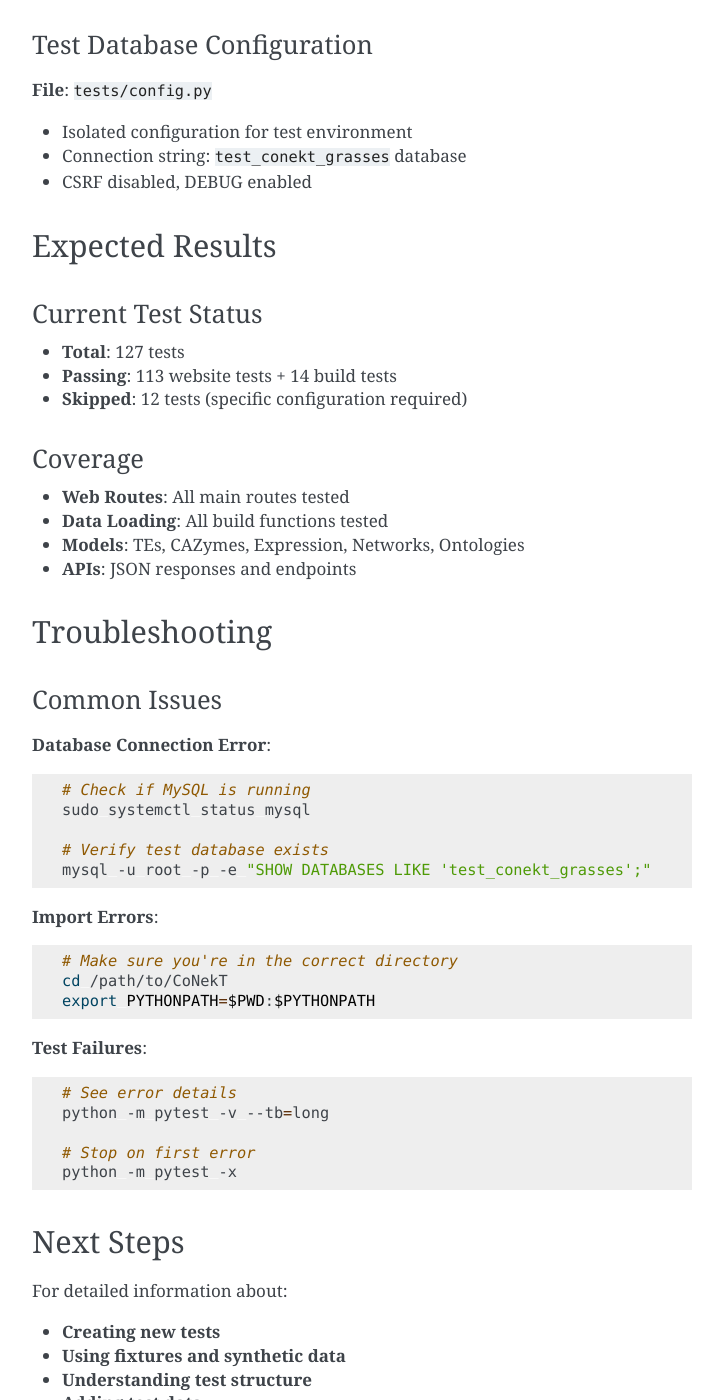
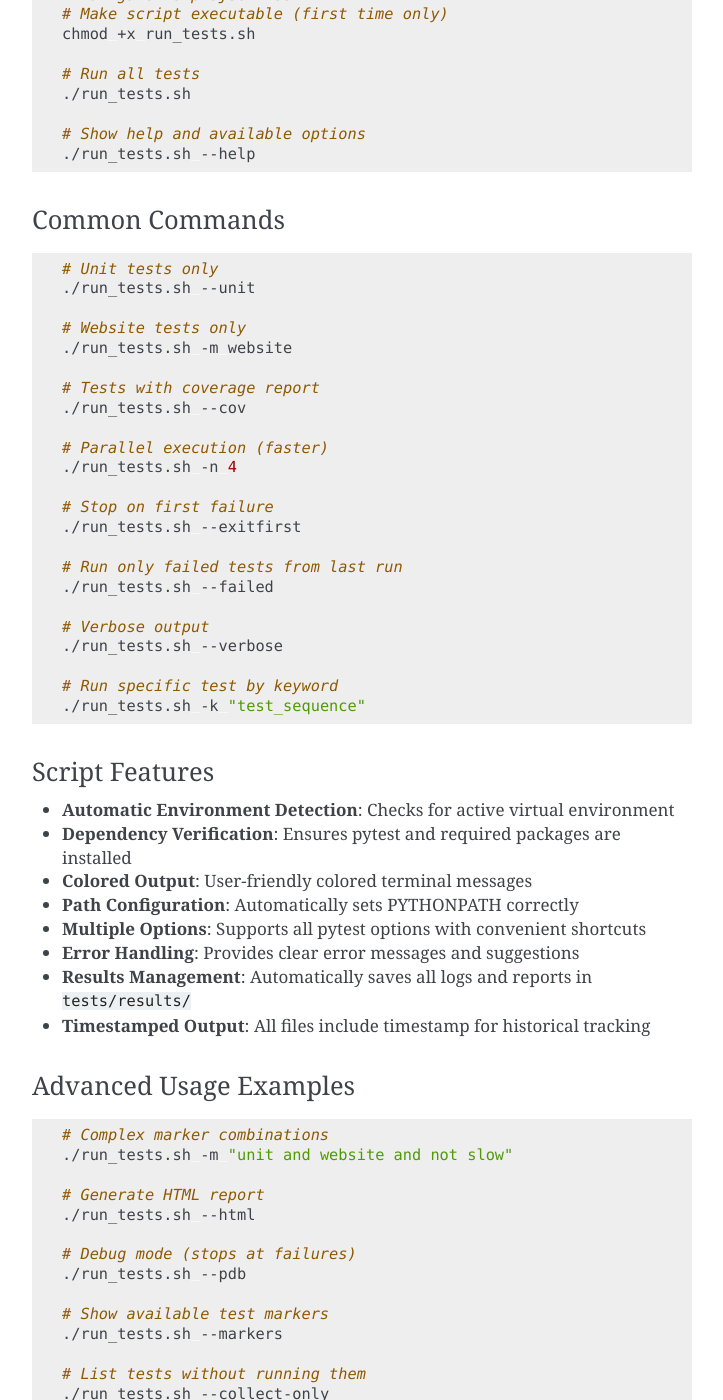
Before and after one commit to labbces/conekt_grasses, a Sphinx documentation site: the page built from CoNekT/docs/source/run_tests.md, in a window 1280 px wide and 1400 px high, scrolled down 2271 px. Shown: the whole window, without its empty margins (388-1111 px from the left). Built offline with Sphinx 7.4.7, drawn with Linux system fonts in a browser that asks for light colours; pages that are not in the unit, such as notebooks, are missing from menus; some of the changed text lies outside the part shown.

Commit message:
feat: adding loggings

````diff
--- a/CoNekT/docs/source/run_tests.md
+++ b/CoNekT/docs/source/run_tests.md
@@ -12,15 +12,25 @@
 
 1. **Active Virtual Environment**:
    ```bash
-   cd /path/to/CoNekT
-   source bin/activate
+   # Navigate to project and activate environment
+   cd /path/to/conekt_grasses
+   source CoNekT/bin/activate
+
+   # For direct pytest execution, enter CoNekT directory
+   cd CoNekT
    ```
 
 2. **Test Database Configured**:
    ```bash
    mysql -u root -p
-   > CREATE DATABASE test_conekt_grasses;
-   > GRANT ALL PRIVILEGES ON test_conekt_grasses.* TO 'your_user'@'localhost';
+
+   CREATE DATABASE conekt_grasses_db_test CHARACTER SET utf8mb4 COLLATE utf8mb4_unicode_ci
+
+   GRANT INDEX, CREATE, DROP, SELECT, UPDATE, DELETE, ALTER, EXECUTE, INSERT on conekt_grasses_db_test.* TO 'conekt_grasses_admin'@'localhost'
+
+   GRANT FILE on *.* TO 'conekt_grasses_admin'@'localhost'
+
+   FLUSH PRIVILEGES
    ```
 
 3. **Test Dependencies** (already in requirements.txt):
@@ -30,7 +40,12 @@
 
 ### Run All Tests
 
+**Important**: When using pytest directly (not via `run_tests.sh`), you must be in the `CoNekT` directory:
+
 ```bash
+# Navigate to CoNekT directory first
+cd CoNekT
+
 # Run all tests
 python -m pytest
 
@@ -58,6 +76,137 @@
 
 # Specific test
 python -m pytest tests/website_test.py::TestTERoutes::test_te_view
+```
+
+## Using the run_tests.sh Script
+
+### Overview
+
+The project includes a comprehensive test execution script located at the **root of the repository**: `run_tests.sh`. This script provides a user-friendly interface for running pytest with various options and automatic environment setup.
+
+**Why it's in the root**: The script is placed at the repository root to:
+- Provide easy access from any location in the project
+- Automatically configure the correct project paths and Python environment
+- Serve as the main entry point for running tests in CI/CD pipelines
+- Handle virtual environment activation and dependency verification
+
+### Basic Usage
+
+```bash
+# Navigate to project root
+# Make script executable (first time only)
+chmod +x run_tests.sh
+
+# Run all tests
+./run_tests.sh
+
+# Show help and available options
+./run_tests.sh --help
+```
+
+### Common Commands
+
+```bash
+# Unit tests only
+./run_tests.sh --unit
+
+# Website tests only
+./run_tests.sh -m website
+
+# Tests with coverage report
+./run_tests.sh --cov
+
+# Parallel execution (faster)
+./run_tests.sh -n 4
+
+# Stop on first failure
+./run_tests.sh --exitfirst
+
+# Run only failed tests from last run
+./run_tests.sh --failed
+
+# Verbose output
+./run_tests.sh --verbose
+
+# Run specific test by keyword
+./run_tests.sh -k "test_sequence"
+```
+
+### Script Features
+
+- **Automatic Environment Detection**: Checks for active virtual environment
+- **Dependency Verification**: Ensures pytest and required packages are installed
+- **Colored Output**: User-friendly colored terminal messages
+- **Path Configuration**: Automatically sets PYTHONPATH correctly
+- **Multiple Options**: Supports all pytest options with convenient shortcuts
+- **Error Handling**: Provides clear error messages and suggestions
+- **Results Management**: Automatically saves all logs and reports in `tests/results/`
+- **Timestamped Output**: All files include timestamp for historical tracking
+
+### Advanced Usage Examples
+
+```bash
+# Complex marker combinations
+./run_tests.sh -m "unit and website and not slow"
+
+# Generate HTML report
+./run_tests.sh --html
+
+# Debug mode (stops at failures)
+./run_tests.sh --pdb
+
+# Show available test markers
+./run_tests.sh --markers
+
+# List tests without running them
+./run_tests.sh --collect-only
+```
+
+## Viewing Test Results
+
+### Saved Results Location
+All test execution results are automatically saved in the `tests/results/` directory with timestamped filenames.
+
+### Types of Results Generated
+
+**Log Files** (Always created):
+```bash
+# Complete execution log with all output
+tests/results/pytest-log_20260223_105845.txt
+```
+
+**HTML Reports** (with `--html`):
+```bash
+# Interactive test report
+tests/results/pytest-report_20260223_105845.html
+```
+
+**XML Reports** (with `--xml`):
+```bash
+# JUnit XML for CI/CD integration
+tests/results/pytest-report_20260223_105845.xml
+```
+
+**Coverage Reports** (with `--cov`):
+```bash
+# Interactive HTML coverage
+tests/results/htmlcov_20260223_105845/index.html
+```
+
+### Accessing Results
+
+```bash
+# View latest log in terminal
+cat CoNekT/tests/results/pytest-log_*.txt | tail -50
+
+# Open latest HTML report in browser
+firefox CoNekT/tests/results/pytest-report_*.html
+
+# Open latest coverage report
+firefox CoNekT/tests/results/htmlcov_*/index.html
+
+# List all saved results
+ls -la CoNekT/tests/results/
 ```
 
 ## Test Categories
@@ -78,22 +227,33 @@
 |------|---------|-------|
 | `tests/website_test.py` | Web route tests | 113 |
 | `tests/build_test.py` | Data loading tests | 14 |
-| `tests/conftest.py` | Shared fixtures | - |
+| `tests/conf_test.py` | Shared fixtures | - |
 | `tests/config.py` | Test configuration | - |
+| `tests/results/` | Test results and logs | - |
 
 ## Configuration Files
 
 ### pytest.ini
-**Location**: `tests/pytest.ini`
+**Location**: `CoNekT/pytest.ini`
 - Defines test directories and discovery patterns
 - Configures custom markers
 - Establishes default execution options
+- Controls test collection to avoid external packages
 
 ### Test Database Configuration
 **File**: `tests/config.py`
 - Isolated configuration for test environment
-- Connection string: `test_conekt_grasses` database
+- Connection string: `conekt_grasses_db_test` database
 - CSRF disabled, DEBUG enabled
+
+### Test Results Directory
+**Location**: `tests/results/`
+- **Automatic Creation**: Created by run_tests.sh during execution
+- **Timestamped Files**: All results include timestamp (YYYYMMDD_HHMMSS)
+- **Logs**: Complete execution logs saved as `pytest-log_[timestamp].txt`
+- **Reports**: HTML and XML reports when using `--html` or `--xml` options
+- **Coverage**: HTML coverage reports when using `--cov` option
+- **Git Ignored**: Results directory is excluded from version control
 
 ## Expected Results
 
@@ -101,6 +261,13 @@
 - **Total**: 127 tests
 - **Passing**: 113 website tests + 14 build tests
 - **Skipped**: 12 tests (specific configuration required)
+
+### Test Results Storage
+- **Location**: All results saved in `tests/results/` with timestamps
+- **Logs**: Complete execution output in `pytest-log_[timestamp].txt`
+- **Reports**: HTML/XML reports when requested with `--html`/`--xml`
+- **Coverage**: Interactive HTML coverage reports with `--cov`
+- **Automatic**: Results created automatically by `run_tests.sh`
 
 ### Coverage
 - **Web Routes**: All main routes tested
@@ -118,23 +285,31 @@
 sudo systemctl status mysql
 
 # Verify test database exists
-mysql -u root -p -e "SHOW DATABASES LIKE 'test_conekt_grasses';"
+mysql -u root -p -e "SHOW DATABASES LIKE 'conekt_grasses_db_test';"
 ```
 
 **Import Errors**:
 ```bash
-# Make sure you're in the correct directory
-cd /path/to/CoNekT
+# Make sure you're in the CoNekT directory for pytest
+cd CoNekT
 export PYTHONPATH=$PWD:$PYTHONPATH
+
+# Or use the run_tests.sh script from project root
+cd ..
+./run_tests.sh
 ```
 
 **Test Failures**:
 ```bash
-# See error details
+# From CoNekT directory - See error details
 python -m pytest -v --tb=long
 
-# Stop on first error
+# From CoNekT directory - Stop on first error
 python -m pytest -x
+
+# Or use the script from project root
+cd ..
+./run_tests.sh --verbose --exitfirst
 ```
 
 ## Next Steps
````
Also changed, not shown: other parts of CoNekT/docs/source/run_tests.md (+3 -0 lines), 7 other files.
